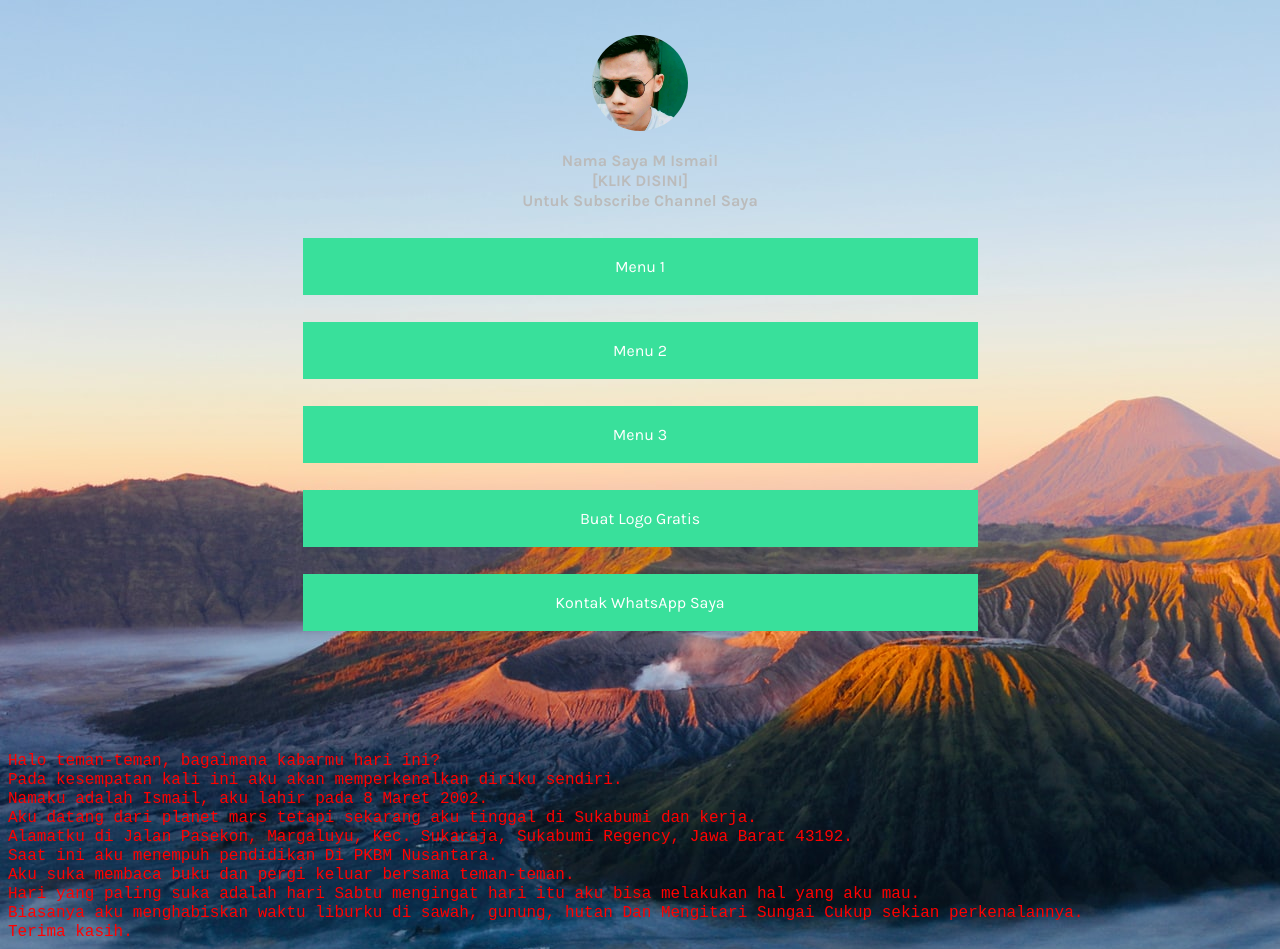
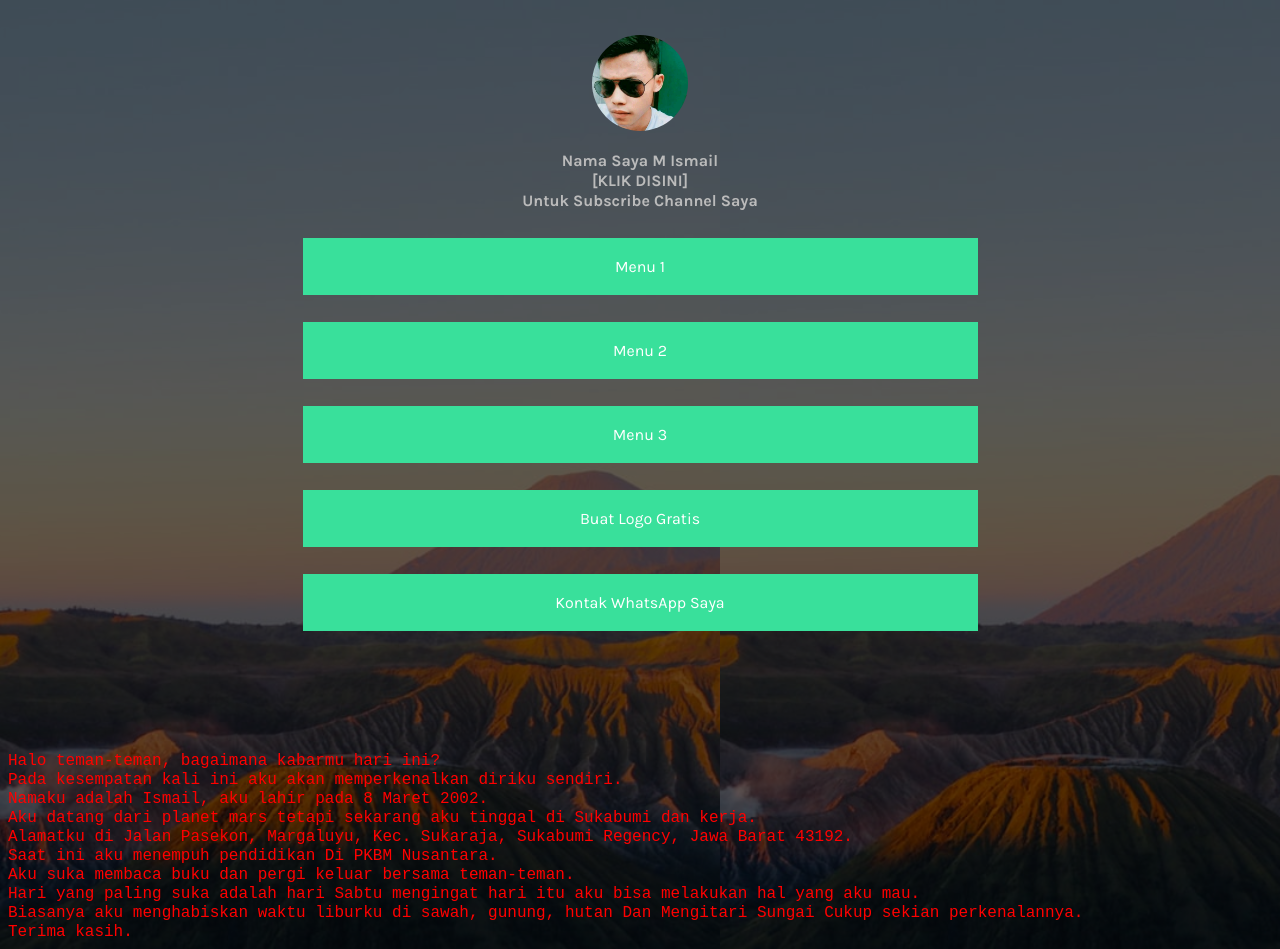
Before and after one commit to ISMAILZX/ismailzx.github.io, a plain HTML site: page index.html in a window 1280 px wide. Drawn offline with nearby package versions, Linux system fonts and the light colour scheme.

Commit message:
Update index.html

```diff
--- a/index.html
+++ b/index.html
@@ -2,7 +2,7 @@
 <html><link type="text/css" rel="stylesheet" id="dark-mode-custom-link"><link type="text/css" rel="stylesheet" id="dark-mode-general-link"><style lang="en" type="text/css" id="dark-mode-custom-style"></style><style lang="en" type="text/css" id="dark-mode-native-style"></style><head><meta http-equiv="Content-Type" content="text/html; charset=UTF-8">
     <meta name="viewport" content="width=device-width, initial-scale=1">
 
-	<body background="/bumcin/assets/wp2.jpg">
+	<body background="/bumcin/assets/mail.jpg">
     <title>M Ismail</title>
     <link rel="stylesheet" href="/css/style.css">
     <link rel="icon" href="/media/ismail.jpg" type="image/jpg">
```
